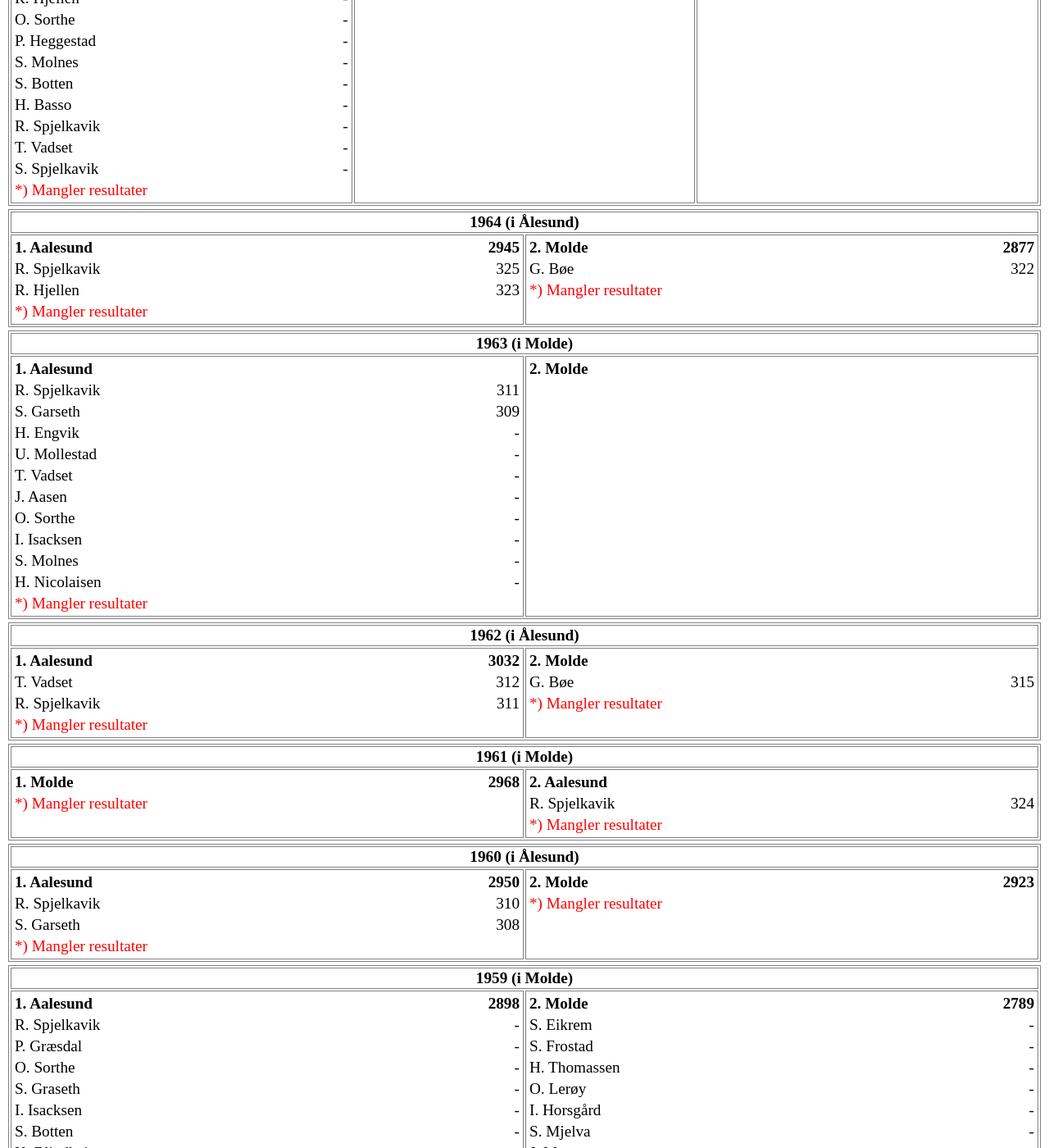
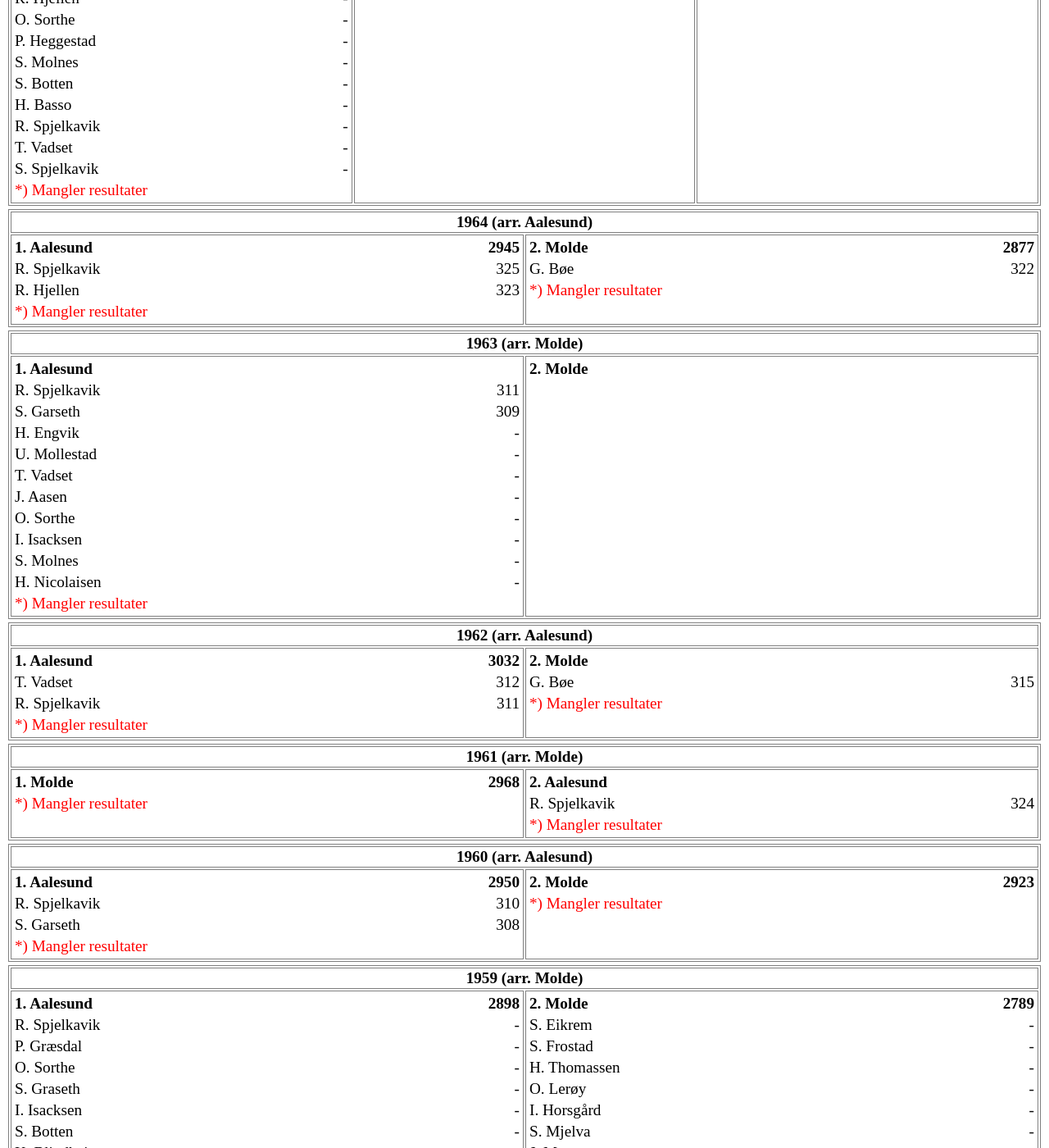
Before and after one commit to byskyting/byskyting.github.io, a Jekyll site: the page built from lagskyting_sammenlagt.md, in a window 1280 px wide and 1400 px high, scrolled down 18752 px. Shown: the whole window at 82% size. Built offline with Jekyll 4.4.1, drawn with Linux system fonts in a browser that asks for light colours; our own code applies the rules of GitHub Pages for plain Markdown files; some of the changed text lies outside the part shown.

Commit message:
Update lagskyting_sammenlagt.md

```diff
--- a/lagskyting_sammenlagt.md
+++ b/lagskyting_sammenlagt.md
@@ -22,7 +22,7 @@ title: Lagskyting sammenlagt
     <td style="border: 0; padding-left: 0; padding-right: 0;">
       <table>
         <tr>
-          <td colspan="3" style="font-weight: bold; text-align: center;">{{ row["år"] }} (i {{ arrangorlag | replace: "Aa", "Å" }})</td>
+          <td colspan="3" style="font-weight: bold; text-align: center;">{{ row["år"] }} (arr. {{ arrangorlag }})</td>
         </tr>
         <tr>
   {%- endif %}
```
